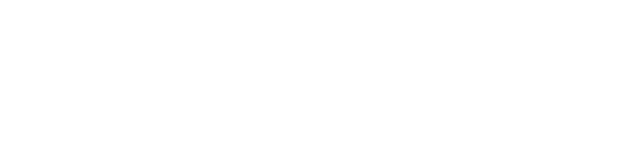
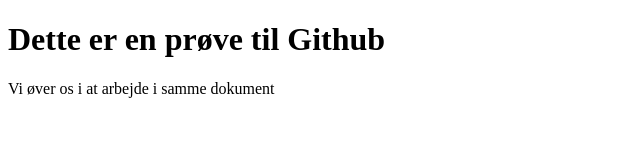
Before and after one commit to StineKrogh/Undervisning-2-, a plain HTML site: page index.html in a window 1280 px wide. Shown: the whole page, without its empty margins (0-640 px from the left). Drawn offline with Linux system fonts and the light colour scheme.

Commit message:
Update index.html

```diff
--- a/index.html
+++ b/index.html
@@ -7,7 +7,7 @@
     </head>
     <body>
         <!--Det her er en kommentar i HTML-->
-        <div id="box1"></div>
-        <div id="box2"></div>
+        <h1>Dette er en prøve til Github</h1>
+        <p>Vi øver os i at arbejde i samme dokument</p>
     </body>
 </html>
```
